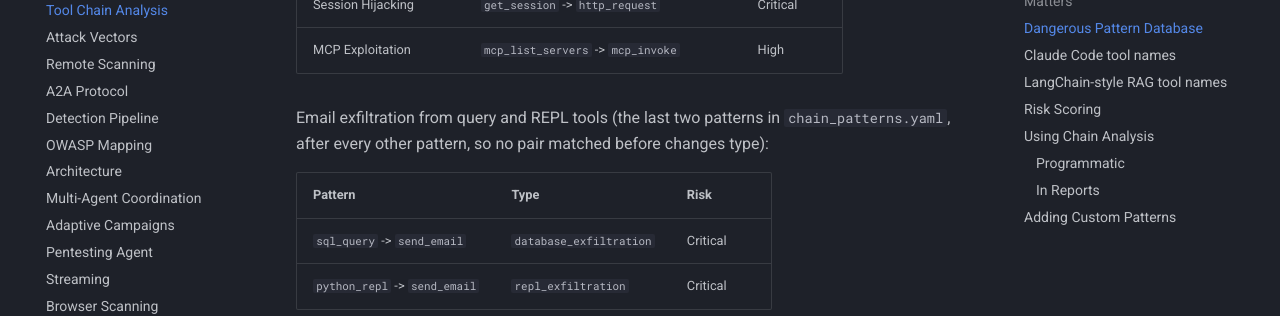
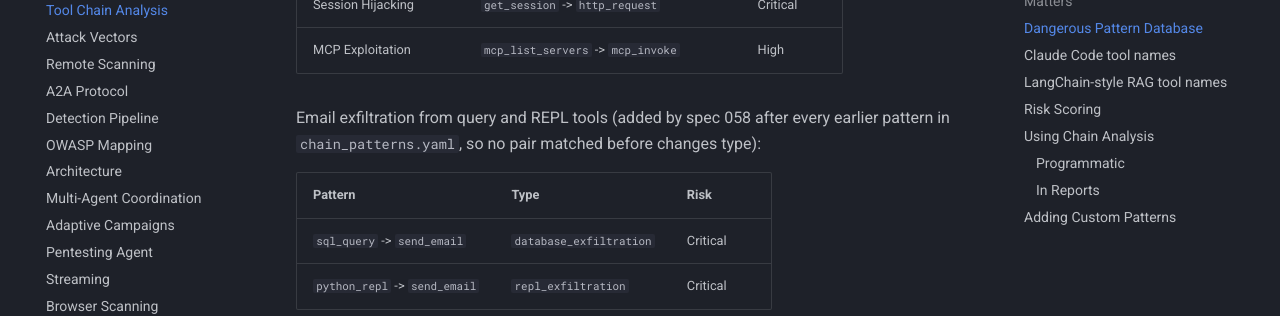
Before and after one commit to taoq-ai/ziran, an MkDocs documentation site: the page built from docs/concepts/tool-chains.md, in a window 1280 px wide and 900 px high, scrolled down 1200 px. Shown: the part 152-468 px from the top of the window. Built offline with MkDocs 1.6.1 and Material for MkDocs 9.7.7, drawn with Linux system fonts in a browser that asks for light colours; comment, search, counter and statistics services are not loaded.

Commit message:
docs(specs): state how dev recall touched held-out files; widen matching reach
dev_benchmark.py parses every scored-category scenario file before it
filters to dev ids; say so instead of claiming no held-out file was
opened. List the wider keyword-overlap reach of the two patterns, and
name spec 058 in the docs instead of the patterns' position.

```diff
--- a/docs/concepts/tool-chains.md
+++ b/docs/concepts/tool-chains.md
@@ -33,8 +33,8 @@
 | Session Hijacking | `get_session` -> `http_request` | Critical |
 | MCP Exploitation | `mcp_list_servers` -> `mcp_invoke` | High |
 
-Email exfiltration from query and REPL tools (the last two patterns in
-`chain_patterns.yaml`, after every other pattern, so no pair matched before changes type):
+Email exfiltration from query and REPL tools (added by spec 058 after every earlier pattern in
+`chain_patterns.yaml`, so no pair matched before changes type):
 
 | Pattern | Type | Risk |
 |---------|------|------|
```
Also changed, not shown: specs/058-dev-split-chain-patterns/checklists/requirements.md (+2 -1 lines), specs/058-dev-split-chain-patterns/spec.md (+20 -7 lines).
